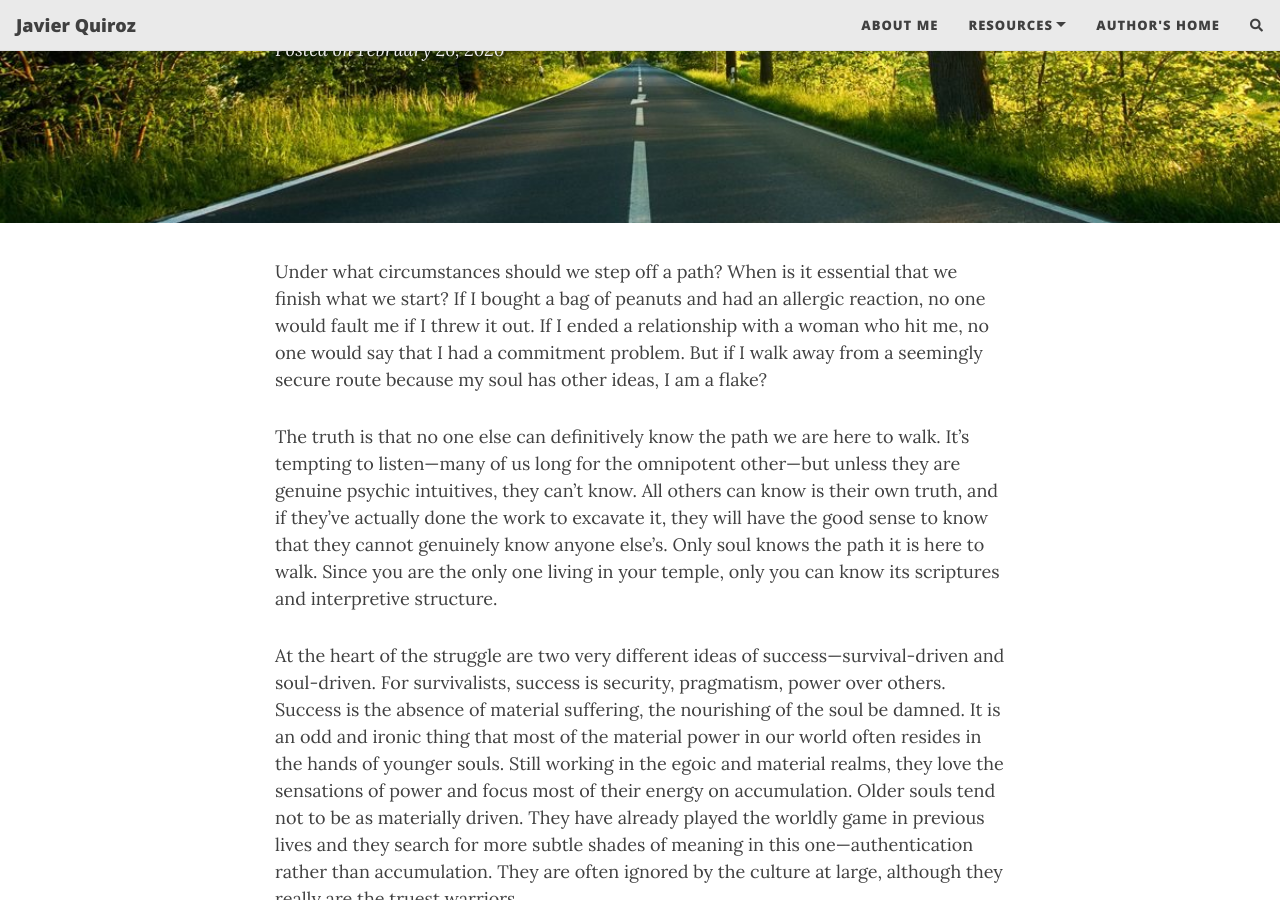
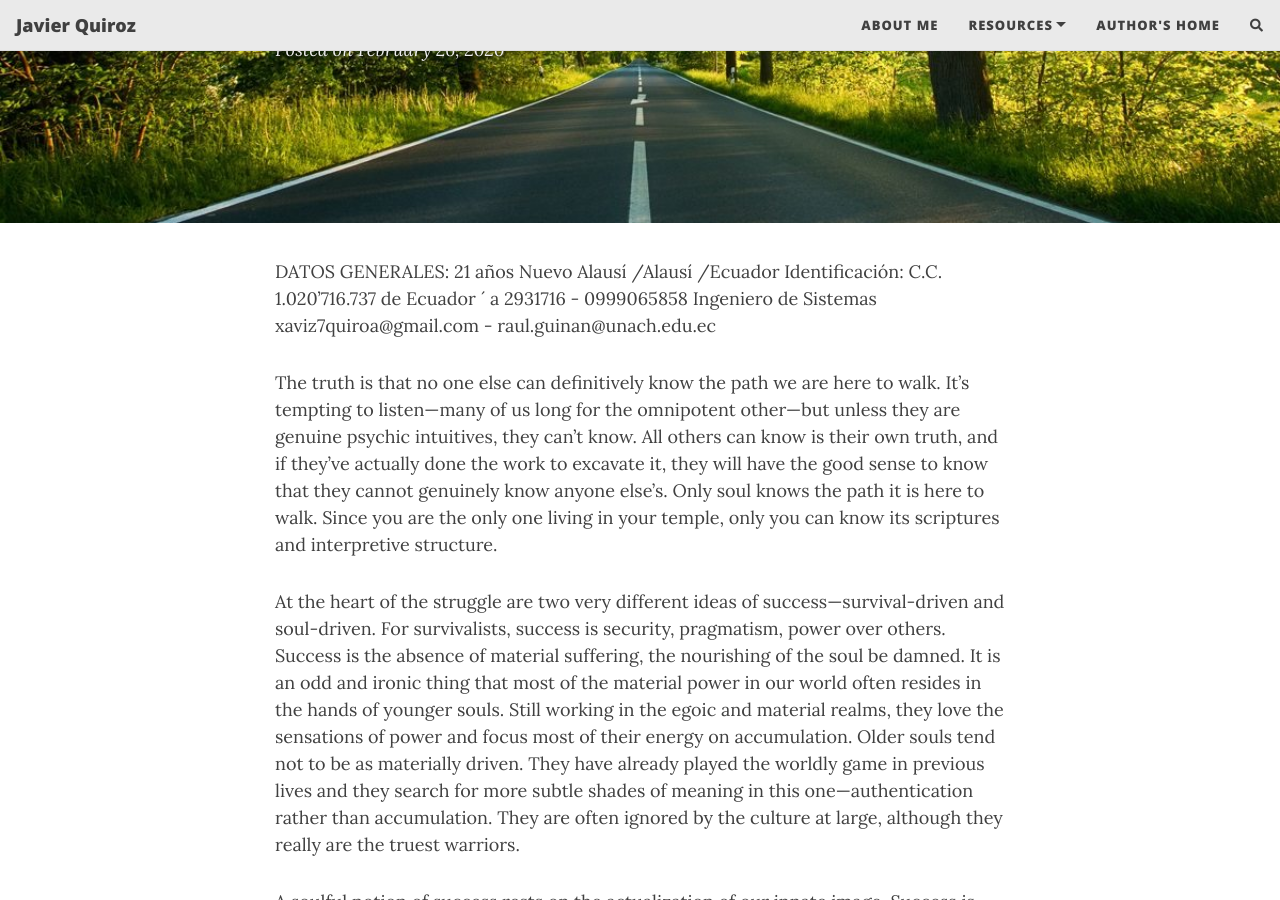
Before and after one commit to Javiz10/Javiz10, a Jekyll site: the page built from _posts/2020-02-26-flake-it-till-you-make-it.md, in a window 1280 px wide and 900 px high, scrolled down 320 px. Built offline with Jekyll 4.4.1, drawn with Linux system fonts in a browser that asks for light colours; nearby versions of some CDN libraries; comment, search, counter and statistics services are not loaded.

Commit message:
Update 2020-02-26-flake-it-till-you-make-it.md

```diff
--- a/_posts/2020-02-26-flake-it-till-you-make-it.md
+++ b/_posts/2020-02-26-flake-it-till-you-make-it.md
@@ -7,8 +7,15 @@ thumbnail-img: /assets/img/thumb.png
 share-img: /assets/img/path.jpg
 tags: [books, test]
 ---
+DATOS GENERALES:
+21 años
+Nuevo Alausí /Alausí /Ecuador
+Identificación: C.C. 1.020’716.737 de Ecuador ´ a
+2931716 - 0999065858
+Ingeniero de Sistemas
+xaviz7quiroa@gmail.com - raul.guinan@unach.edu.ec
 
-Under what circumstances should we step off a path? When is it essential that we finish what we start? If I bought a bag of peanuts and had an allergic reaction, no one would fault me if I threw it out. If I ended a relationship with a woman who hit me, no one would say that I had a commitment problem. But if I walk away from a seemingly secure route because my soul has other ideas, I am a flake?
+
 
 The truth is that no one else can definitively know the path we are here to walk. It’s tempting to listen—many of us long for the omnipotent other—but unless they are genuine psychic intuitives, they can’t know. All others can know is their own truth, and if they’ve actually done the work to excavate it, they will have the good sense to know that they cannot genuinely know anyone else’s. Only soul knows the path it is here to walk. Since you are the only one living in your temple, only you can know its scriptures and interpretive structure.
 
```
